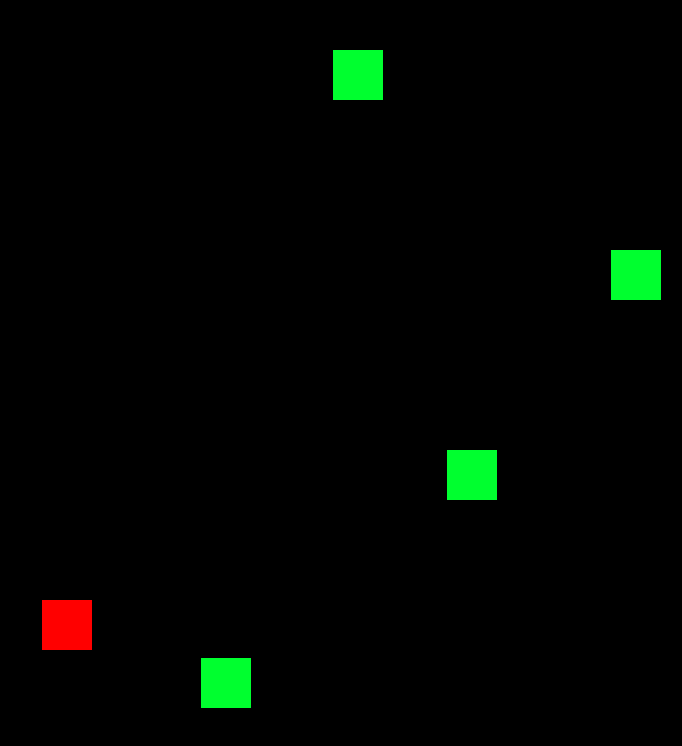
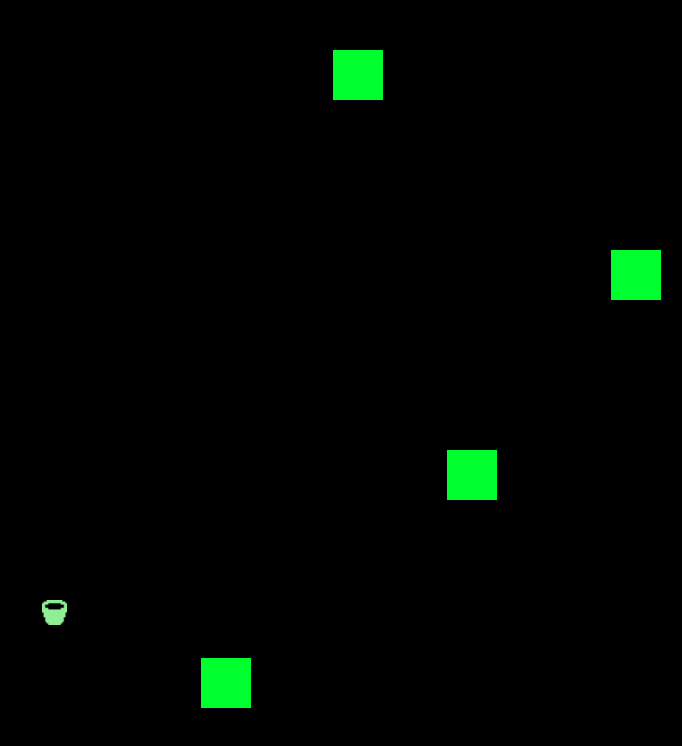
Before and after one commit to leo-roos/browser-game, a plain HTML site: page index.html in a window 1280 px wide. Shown: the whole page, without its empty margins (598-1280 px from the left). Drawn offline with Linux system fonts and the light colour scheme.

Commit message:
Add bucket sprites for player states

```diff
--- a/assets/script/entities/player.js
+++ b/assets/script/entities/player.js
@@ -6,8 +6,8 @@ export class Player {
         this.input = input;
         this.x = window.innerWidth / 2;
         this.y = window.innerHeight - 200;
-        this.width = 50;
-        this.height = 50;
+        this.width = 25;
+        this.height = 25;
         this.leftBound = 0;
         this.rightBound = window.innerWidth - this.width;
         this.speed = 500;
@@ -29,7 +29,7 @@ export class Player {
 
     die() {
         this.alive = false;
-        this.el.setAttribute("id", "dead")
+        this.el.setAttribute("id", "dead");
     }
 
     update(deltaTime) {
--- a/assets/scss/_main.scss
+++ b/assets/scss/_main.scss
@@ -15,7 +15,8 @@ html, body, #game {
         display: block;
         height: 50px;
         width: 50px;
-        background-color: red;
+        background-image: url(./images/icon_bucket.png);
+        // background-color: red;;
     }
 
     #dead {
@@ -23,7 +24,14 @@ html, body, #game {
         display: block;
         height: 50px;
         width: 50px;
-        background-color: rgb(221, 193, 193);
+        background-image: url(./images/icon_bucket_red.png);
+        // background-color: rgb(221, 193, 193);
+    }
+
+    #player, #dead {
+        background-repeat: no-repeat;
+        background-position: center;
+        background-size: contain;
     }
 
     .enemy {
--- a/index.html
+++ b/index.html
@@ -4,6 +4,10 @@
     <meta charset="UTF-8">
     <meta name="viewport" content="width=device-width, initial-scale=1.0">
     <title>Document</title>
+
+    <link rel="preload" href="assets/images/icon_bucket.png" as="image" />
+    <link rel="preload" href="assets/images/icon_bucket_red.png" as="image" />
+
     <script type="module" src="assets/script/game.js"></script>
     <link rel="stylesheet" href="assets/style.css">
     <!-- <script src="<?php echo './assets/script/game.js?v=' . filemtime($_SERVER['DOCUMENT_ROOT'] . parse_url("http://localhost:5173/game/", PHP_URL_PATH) . './assets/script/game.js'); ?>" type="module"></script>
```
Also changed, not shown: assets/images/icon_bucket.png (added), assets/images/icon_bucket_red.png (added), assets/style.css, 1 other file.
